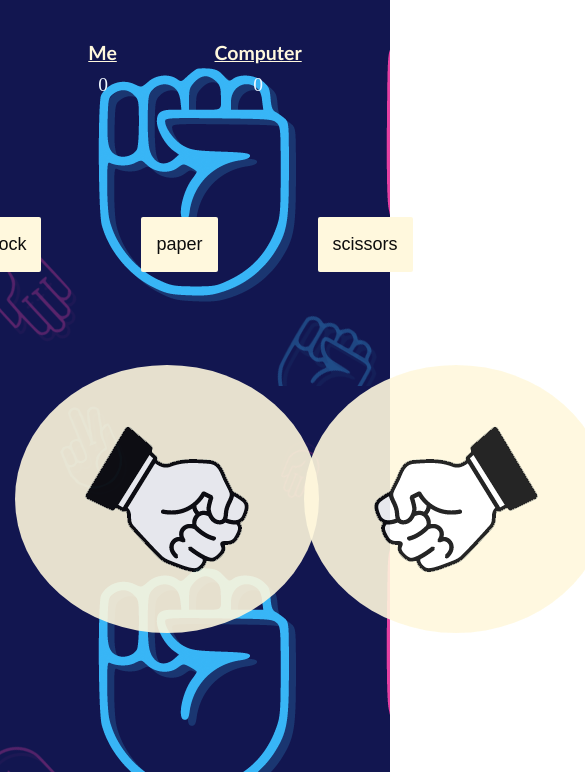
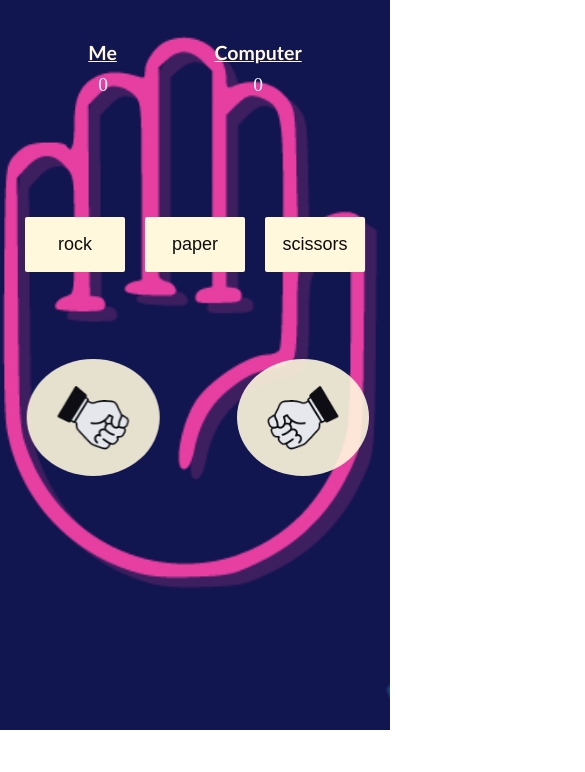
Before and after one commit to OliverPSmith/Rock-Paper-Scissors, a plain HTML site: page index.html in a window 390 px wide. Shown: the part 114-886 px from the top of the page, 585 px wide, since content can reach past the window. After the commit the page ends 844 px from the top, so only its background shows below. Drawn offline with Linux system fonts and the light colour scheme.

Commit message:
Making it responsive

```diff
--- a/main.css
+++ b/main.css
@@ -8,6 +8,7 @@
 section {
     height: 105vh;
     background-image: url("images/RPS-background.png");
+    background-attachment: fixed;
     opacity: .95;
 }
 
@@ -83,6 +84,10 @@ button:focus {
     align-items: center;
 }
 
+img {
+    height: 30vmin;
+}
+
 .my-hand {
     position: relative;
     left: 5%;
@@ -101,13 +106,14 @@ button:focus {
 
 .winner {
     position: absolute;
-    bottom: 260px;
+    bottom: 240px;
     color: cornsilk;
     font-size: 4vmin;
     font-weight: bolder;
 }
 #my-winner {
     display: none;
+    left: 320px;
 }
 #computer-winner {
     display: none;
@@ -118,3 +124,27 @@ button:focus {
     color: cornsilk;
     font-size: 4vmin;
 }
+
+@media only screen and (max-width: 750px) {
+    section {
+        height: 100vh;
+        background-position: center;
+        background-repeat: no-repeat;
+        background-size: cover;
+    }
+
+    .options {
+        left: -10px;
+    }
+
+    button {
+        width: 100px;
+        height: 55px;
+        padding: 5px;
+        margin-left: 20px;
+    }
+
+    img {
+        size: 25px;
+    }
+}
```
